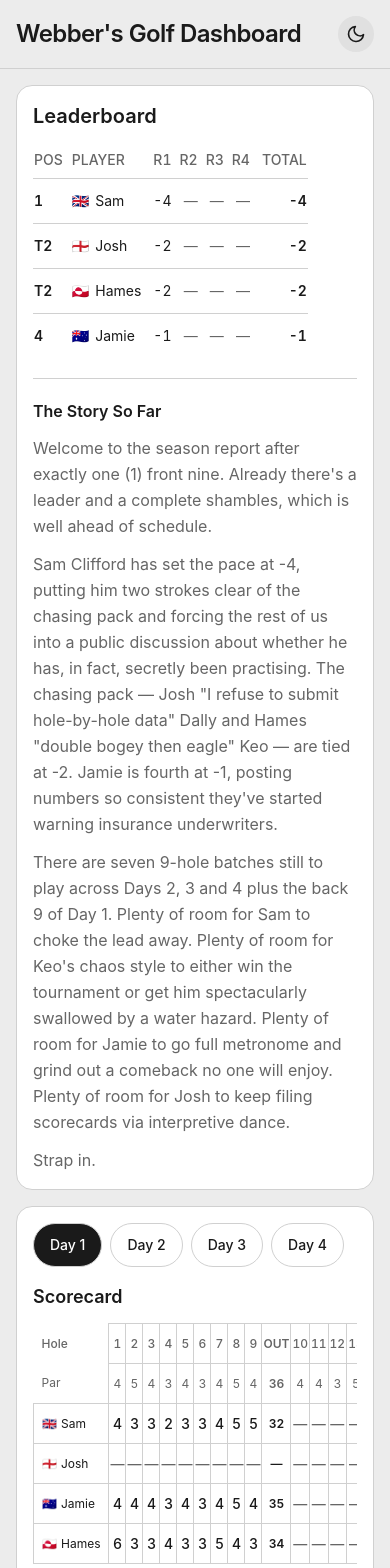
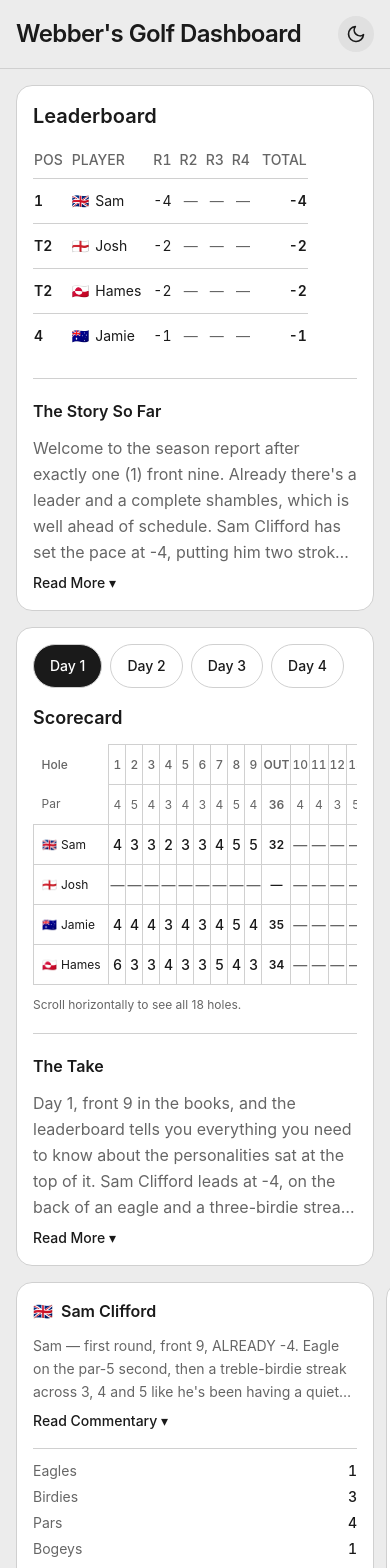
Before and after one commit to jameskeo126/webbers-golf-dashboard, a Next.js app: page / in a window 390 px wide. Shown: the top 1568 px of the page. Built offline with nearby package versions, Linux system fonts and the light colour scheme.

Commit message:
Add ExpandableProse for mobile-collapsible Story So Far + The Take; fix carousel snap padding

```diff
--- /dev/null
+++ b/components/ExpandableProse.tsx
@@ -0,0 +1,39 @@
+"use client"
+
+import { useState } from "react"
+
+// Multi-paragraph prose that collapses to ~5 lines on mobile.
+// On desktop (sm: and up) it always renders fully and the toggle button hides.
+export function ExpandableProse({ paragraphs }: { paragraphs: string[] }) {
+  const [open, setOpen] = useState(false)
+  if (paragraphs.length === 0) return null
+
+  return (
+    <>
+      {!open ? (
+        <p
+          className="leading-relaxed line-clamp-5 sm:hidden"
+          style={{ color: "var(--text-muted)" }}
+        >
+          {paragraphs.join(" ")}
+        </p>
+      ) : null}
+      <div
+        className={`leading-relaxed space-y-3 ${open ? "" : "hidden sm:block"}`}
+        style={{ color: "var(--text-muted)" }}
+      >
+        {paragraphs.map((para, i) => (
+          <p key={i}>{para}</p>
+        ))}
+      </div>
+      <button
+        onClick={() => setOpen(o => !o)}
+        aria-expanded={open}
+        className="sm:hidden mt-2 text-sm font-medium transition hover:opacity-80"
+        style={{ color: "var(--text-primary)" }}
+      >
+        {open ? "Show Less ▴" : "Read More ▾"}
+      </button>
+    </>
+  )
+}
--- a/components/Leaderboard.tsx
+++ b/components/Leaderboard.tsx
@@ -3,6 +3,7 @@ import { PLAYERS } from "@/data/players"
 import { computeLeaderboard } from "@/lib/leaderboard"
 import { formatToPar } from "@/lib/scoreUtils"
 import type { LeaderboardRow } from "@/data/types"
+import { ExpandableProse } from "./ExpandableProse"
 
 function scoreTextColor(toPar: number | null): string {
   return toPar === null ? "var(--text-muted)" : "var(--text-primary)"
@@ -79,11 +80,7 @@ export function Leaderboard() {
           <h3 className="text-base font-semibold mb-3" style={{ color: "var(--text-primary)" }}>
             The Story So Far
           </h3>
-          <div className="leading-relaxed space-y-3" style={{ color: "var(--text-muted)" }}>
-            {SEASON_COMMENTARY.split("\n\n").map((para, i) => (
-              <p key={i}>{para}</p>
-            ))}
-          </div>
+          <ExpandableProse paragraphs={SEASON_COMMENTARY.split("\n\n")} />
         </div>
       ) : null}
     </section>
--- a/components/PlayerCards.tsx
+++ b/components/PlayerCards.tsx
@@ -85,8 +85,8 @@ export function PlayerCards({ round }: { round: Round }) {
   return (
     <section
       aria-label="Player commentary and stats"
-      className="flex gap-3 overflow-x-auto snap-x snap-mandatory px-4 pb-4 my-4 sm:px-6 sm:grid sm:grid-cols-2 sm:overflow-visible sm:pb-0 lg:grid-cols-4"
-      style={{ scrollSnapType: "x mandatory" }}
+      className="flex gap-3 overflow-x-auto snap-x snap-mandatory scroll-px-4 px-4 pb-4 my-4 sm:scroll-px-6 sm:px-6 sm:grid sm:grid-cols-2 sm:overflow-visible sm:pb-0 lg:grid-cols-4"
+      style={{ scrollSnapType: "x mandatory", scrollPaddingInline: "1rem" }}
     >
       {PLAYERS.map(player => (
         <PlayerCard
--- a/components/Scorecard.tsx
+++ b/components/Scorecard.tsx
@@ -3,6 +3,7 @@ import type { ReactNode } from "react"
 import { PLAYERS } from "@/data/players"
 import { HOLE_PARS, FRONT_9_PAR, BACK_9_PAR } from "@/data/course"
 import { ScoreCell } from "./ScoreCell"
+import { ExpandableProse } from "./ExpandableProse"
 
 function sumStrokes(holes: { strokes: number | null }[], from: number, to: number): number | null {
   let sum = 0
@@ -105,11 +106,7 @@ export function Scorecard({ round, tabs }: { round: Round; tabs?: ReactNode }) {
           <h4 className="text-base font-semibold mb-3" style={{ color: "var(--text-primary)" }}>
             The Take
           </h4>
-          <div className="leading-relaxed space-y-3" style={{ color: "var(--text-muted)" }}>
-            {round.commentary.summary.split("\n\n").map((para, i) => (
-              <p key={i}>{para}</p>
-            ))}
-          </div>
+          <ExpandableProse paragraphs={round.commentary.summary.split("\n\n")} />
         </div>
       ) : null}
     </section>
```
